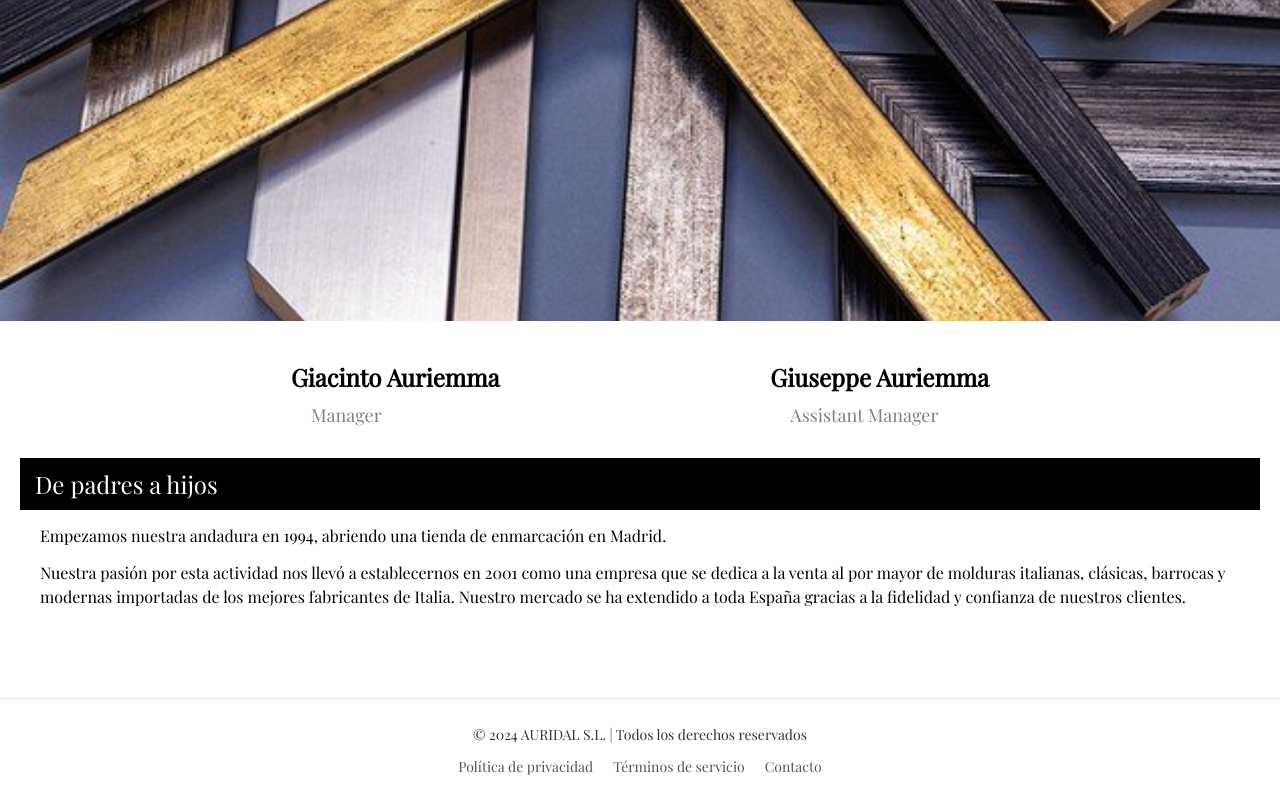
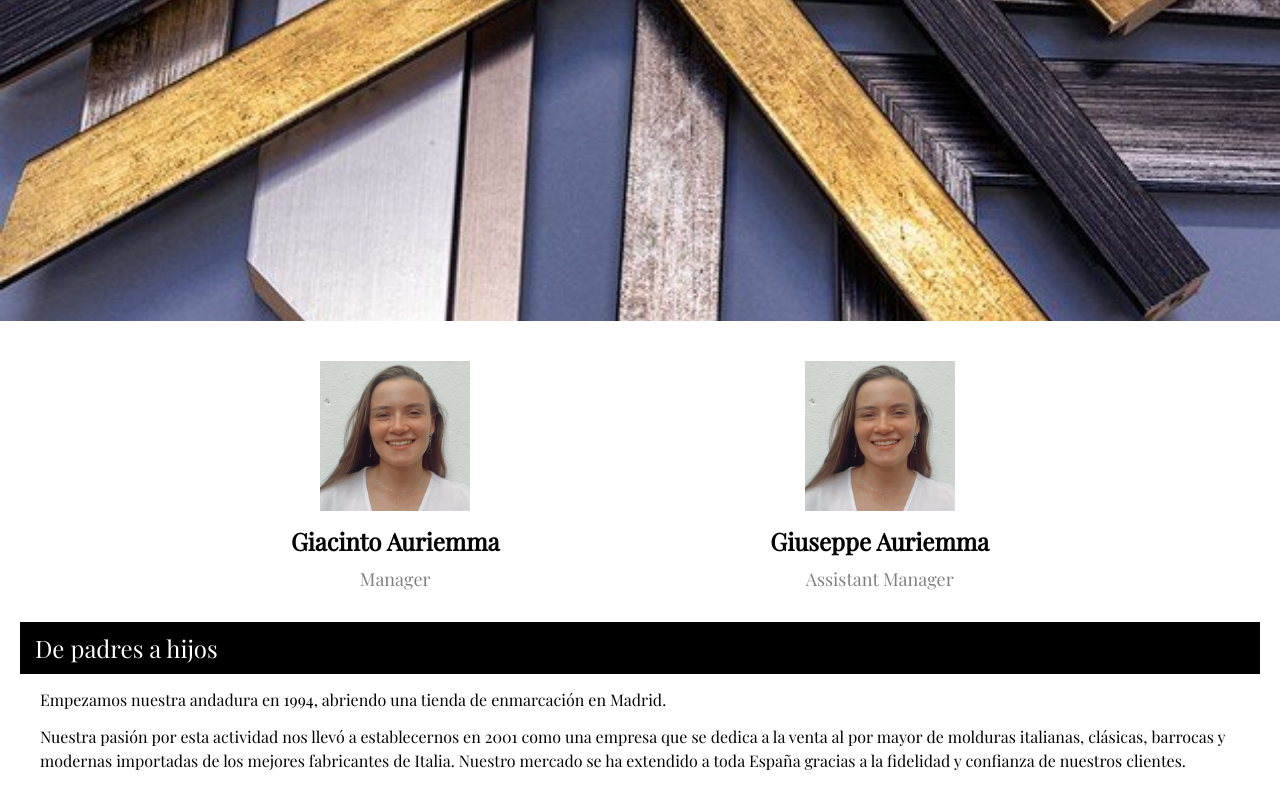
Before and after one commit to 100451211/MarcosItalianos, a plain HTML site: page nuestraEmpresa/quienesSomos.html in a window 1280 px wide. Shown: the part 479-1273 px from the top of the page. Drawn offline with nearby package versions, Linux system fonts and the light colour scheme.

Commit message:
ajuste en foto de guiseppe

```diff
--- a/css/styles.css
+++ b/css/styles.css
@@ -130,7 +130,7 @@ nav ul {
     position: fixed;
     top: 0;
     left: 0;
-    background-color: rgb(160, 132, 132);
+    background-color: rgb(186, 183, 183);
     overflow-x: hidden;
     transition: 0.5s;
     z-index: 2000;
@@ -516,6 +516,9 @@ nav ul {
 .team-member {
     text-align: center;
 }
+.team-member p{
+    text-align: center;
+}
 .team-member h3 {
     font-size: 24px;
     margin-bottom: 5px;
@@ -524,6 +527,14 @@ nav ul {
     font-size: 18px;
     color: gray;
 }
+
+.team-image {
+    width: 150px; /* Set width of the image */
+    height: 150px; /* Set height of the image */
+    object-fit: cover; /* Ensures the image fits well inside the container */
+    margin-bottom: 10px; /* Adds spacing between image and text */
+}
+
 p {
     text-align: center;
     font-size: 18px;
--- a/nuestraEmpresa/quienesSomos.html
+++ b/nuestraEmpresa/quienesSomos.html
@@ -118,10 +118,12 @@
         <section class="content-section">
             <div class="team">
                 <div class="team-member">
+                    <img src="../images/Foto_Yo.JPG" alt="Giacinto Auriemma" class="team-image">
                     <h3>Giacinto Auriemma</h3>
                     <p>Manager</p>
                 </div>
                 <div class="team-member">
+                    <img src="../images/Foto_Yo.JPG" alt="Giacinto Auriemma" class="team-image">
                     <h3>Giuseppe Auriemma</h3>
                     <p>Assistant Manager</p>
                 </div>
```
Also changed, not shown: images/Foto_Yo.JPG (added).
